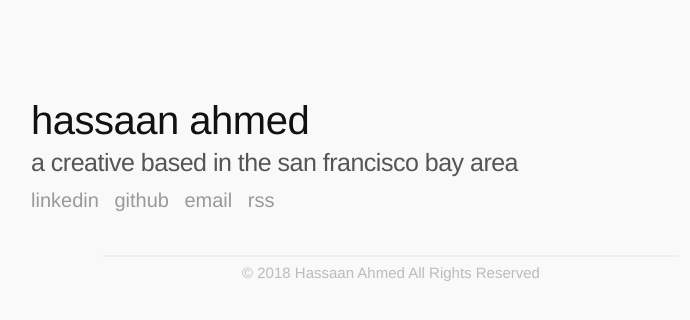
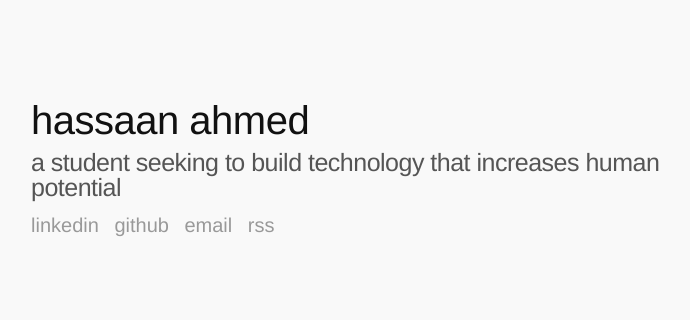
Before and after one commit to ahmedxyz/ahmedxyz.github.io, a Jekyll site: the page built from index.html, in a window 1280 px wide. Shown: the top 320 px of the page, without its empty margins (249-939 px from the left). Built offline with Jekyll 4.4.1, drawn with Linux system fonts in a browser that asks for light colours.

Commit message:
Update description, remove footer

```diff
--- a/_config.yml
+++ b/_config.yml
@@ -1,7 +1,7 @@
 # Basic
 name:               "Hassaan Ahmed"
 title:              "Hassaan Ahmed"
-description:        "a creative based in the san francisco bay area"
+description:        "a student seeking to build technology that increases human potential"
 author:             Hassaan Ahmed
 logo:               /assets/images/logo.png
 
--- a/index.html
+++ b/index.html
@@ -14,4 +14,6 @@ layout: default
   </div>
   {% endfor %}
 </div>
+{% comment %}
 {% include footer.html %}
+{% endcomment %}
```
